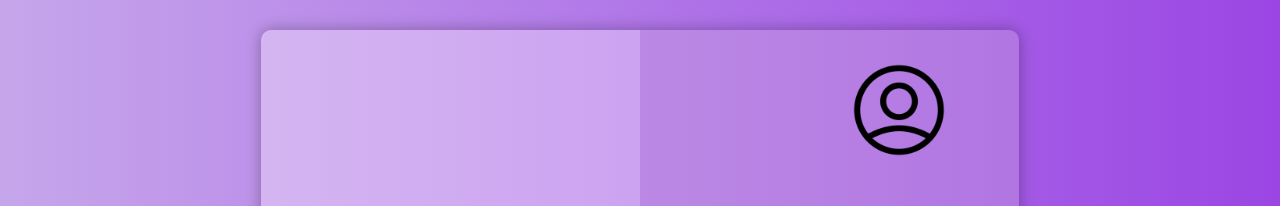
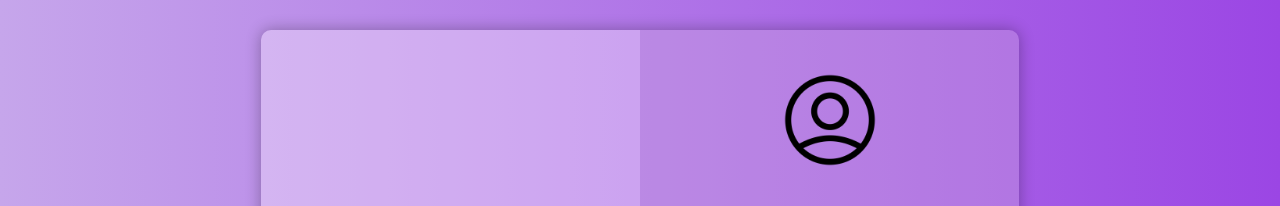
Before and after one commit to RafaelSilverUMJ/TRABALHO_VA2, a plain HTML site: page index.html in a window 1280 px wide. Shown: the top 206 px of the page. Drawn offline with Linux system fonts and the light colour scheme; a web font is replaced by a local one.

Commit message:
Ajuste imagem

```diff
--- a/styles.css
+++ b/styles.css
@@ -13,13 +13,10 @@ body{
 }
 
 #login-img{
-    position: relative;
-    left: 209px;
-    top: 30px;
-    align-items: center;
+    display: flex;
+    margin: auto;
     height: 100px;
-    width: auto;
-
+    margin-top: 40px;
 }
 
 #titulo-form{
```
